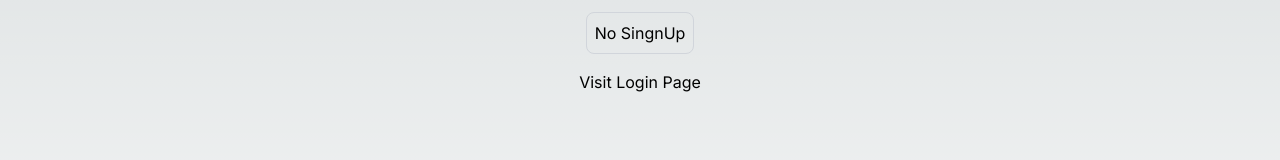
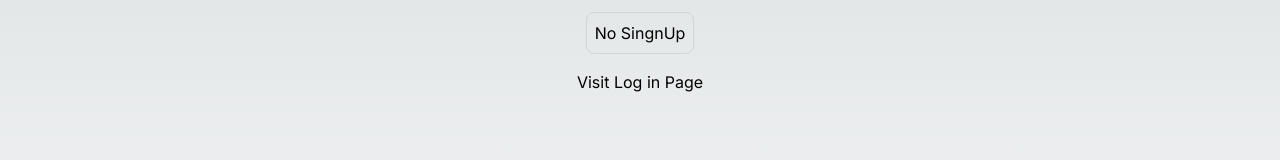
Before and after one commit to yashdev9274/auth-nextjs-app, a Next.js app: page /signup in a window 1280 px wide. Shown: the part 267-427 px from the top of the page. Built offline with nearby package versions, Linux system fonts and the light colour scheme.

Commit message:
Fix import statement in signup page

```diff
--- a/src/app/signup/page.tsx
+++ b/src/app/signup/page.tsx
@@ -3,7 +3,7 @@
 import Link from "next/link";
 import React, { useEffect } from "react";
 import {useRouter} from "next/navigation";
-import {axios} from "axios";
+import {Axios} from "axios";
 
 
 
@@ -76,7 +76,7 @@ export default function SignupPage() {
             className="p-2 border border-gray-300 rounded-lg mb-4 focus: outline-none focus:border-gray-600"
             >{buttonDisabled ? "No SingnUp" : "SignUp"}</button>
 
-            <Link href="/login">Visit Login Page</Link>
+            <Link href="/login">Visit Log in Page</Link>
 
         </div>
     )
```
